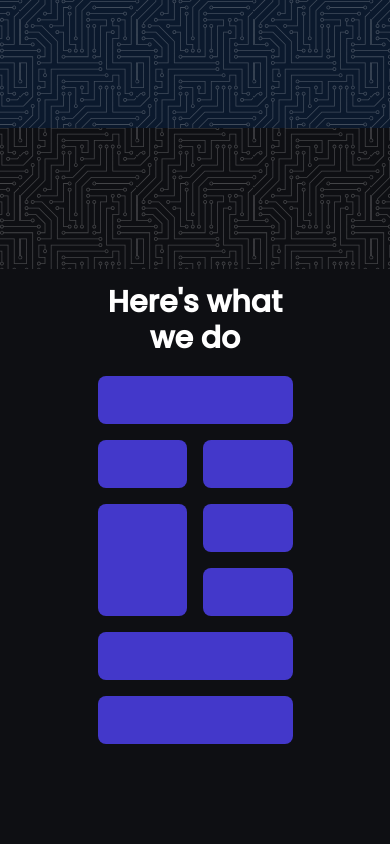
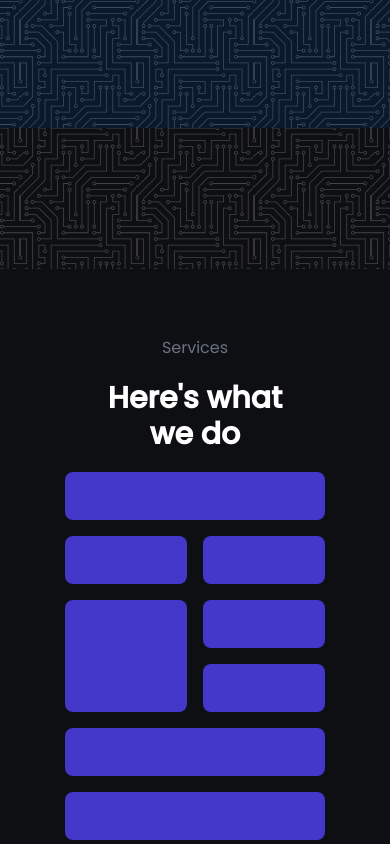
Before and after one commit to ririchi2/kijora, a React (Create React App) app: page / in a window 390 px wide. Shown: the part 1560-2404 px from the top of the page. Built offline with nearby package versions, Linux system fonts and the light colour scheme.

Commit message:
responsive fixes

```diff
--- a/src/components/ExperienceSection.js
+++ b/src/components/ExperienceSection.js
@@ -11,7 +11,7 @@
                     amazing experience
                 </p>
             </div>
-            <div className='grid w-1/2 grid-cols-2 gap-4 h-1/2'>
+            <div className='grid w-2/3 grid-cols-2 gap-4 md:w-1/2 h-1/2'>
                 <div className='img'></div>
                 <div className='row-span-2 img'></div>
                 <div className='img'></div>
--- a/src/components/FormSection.js
+++ b/src/components/FormSection.js
@@ -6,7 +6,7 @@
 function FormSection() {
     return (
         <div className='flex flex-col items-center h-screen bg-primary justify-evenly'>
-            <div className='flex flex-col justify-around w-1/2 font-bold text-white h-4/5'>
+            <div className='flex flex-col justify-around w-2/3 font-bold text-white md:w-1/2 h-4/5'>
                 <div className='my-4 font-Poppins-Medium'>
                     <p className='text-4xl text-left'>
                         Let's do
--- a/src/components/ImgSection.js
+++ b/src/components/ImgSection.js
@@ -6,10 +6,10 @@
         <div className='relative h-screen text-white bg-terciary'>
             {/* <div className='h-32 mb-5 bg-printed-terciary' /> */}
             <div className='absolute top-0 w-full bg-center h-1/6 bg-printed-terciary' />
-            <div className='flex flex-col items-center justify-center w-full sm:bg-primary'>
-                <p className='text-gray-500 mt-28 font-Poppins-Regular'>Services</p>
+            <div className='flex flex-col items-center justify-center w-full pt-52 sm:bg-primary'>
+                <p className='text-gray-500 font-Poppins-Regular'>Services</p>
                 <h1 className='w-1/2 my-5 text-3xl font-bold text-center text-white md:text-4xl font-Poppins-Medium'>Here's what we do</h1>
-                <div className='grid w-1/2 grid-cols-2 gap-4 h-1/2'>
+                <div className='grid w-2/3 grid-cols-2 gap-4 md:w-1/2 h-1/2'>
                     <div className='col-span-2 img'></div>
                     <div className='img'></div>
                     <div className='img'></div>
```
